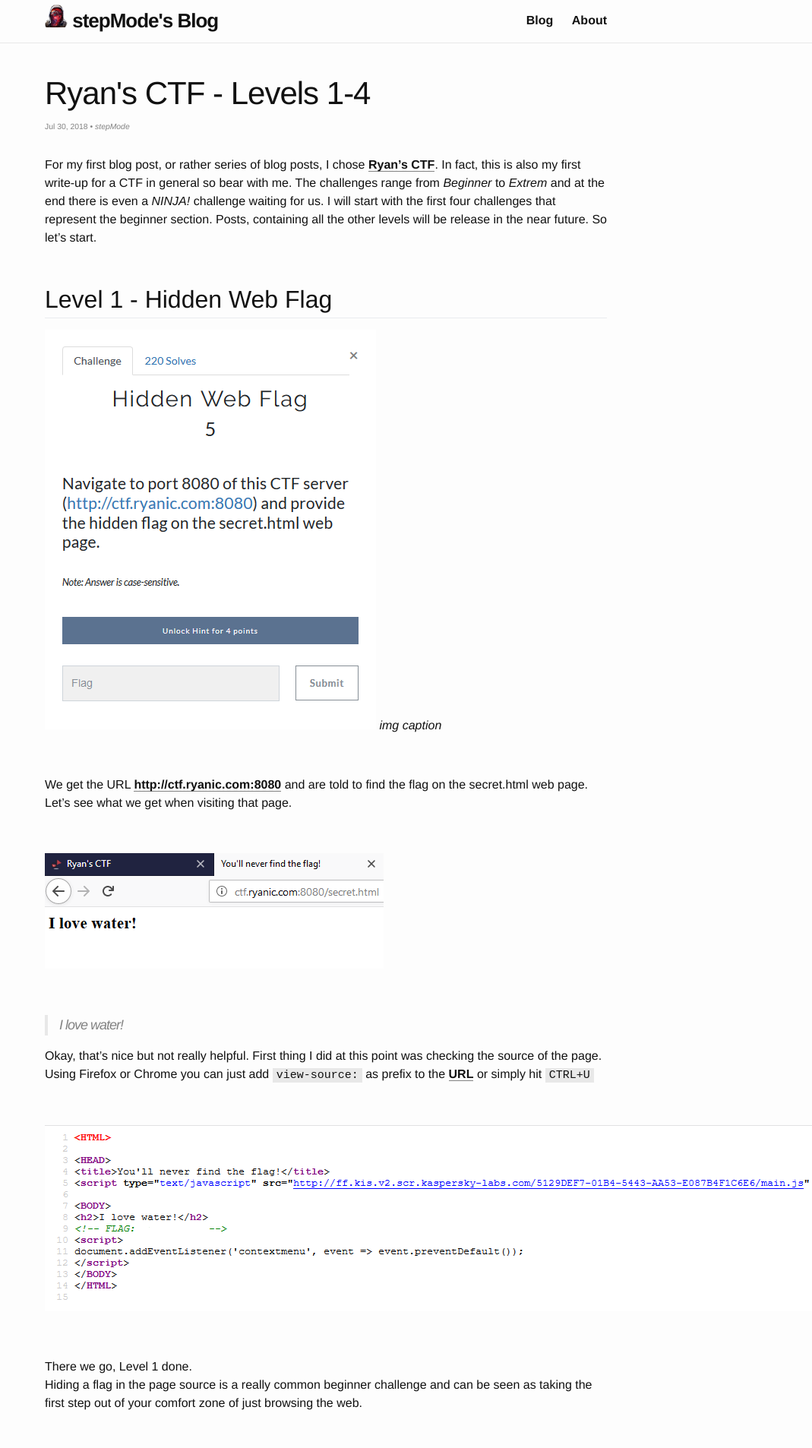
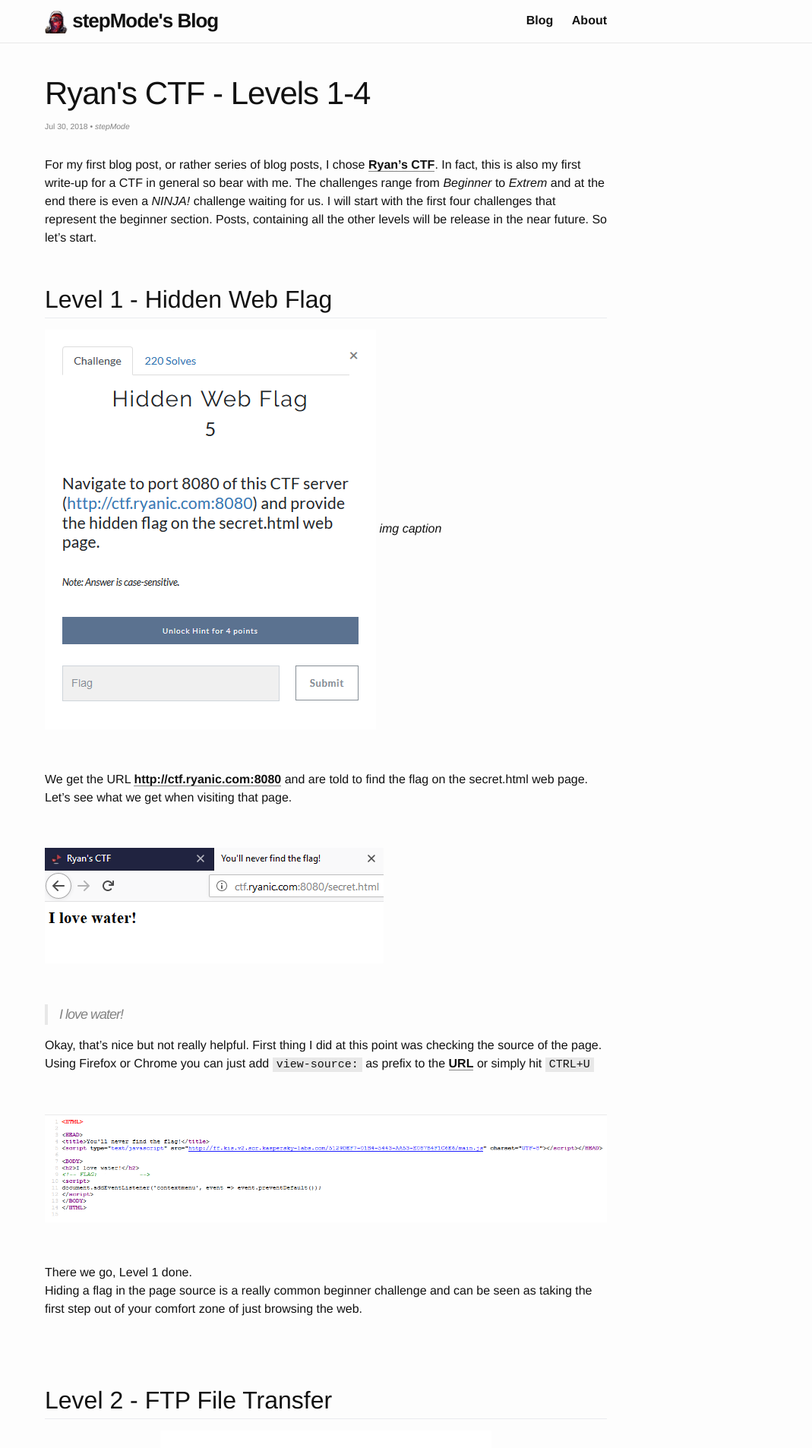
Before and after one commit to stepMode/stepmode.github.io, a Jekyll site: the page built from _posts/2018-07-30-ryans-ctf-levels-1-to-4.md, in a window 1280 px wide. Shown: the top 1906 px of the page at 76% size, without its empty margins (211-1280 px from the left). Built offline with Jekyll 4.4.1, drawn with Linux system fonts in a browser that asks for light colours.

Commit message:
img tag is back online

```diff
--- a/_sass/minimaless/_base.scss
+++ b/_sass/minimaless/_base.scss
@@ -72,19 +72,20 @@ pre {
 /**
  * Images
  */
-/**img {
+img {
   max-width: 100%;
+  height: auto;
   vertical-align: middle;
-}*/
+}
 
 
 
 /**
  * Figures
  */
-/**figure > img {
+figure > img {
   display: block;
-}*/
+}
 
 figcaption {
   font-size: $small-font-size;
--- a/_sass/minimaless/_image.scss
+++ b/_sass/minimaless/_image.scss
@@ -1,8 +1,5 @@
 .image-wrapper {
-    max-width: 50%;
     text-align: center;
-    vertical-align: middle;
-    display: block;
 
     .image-caption {
         color: $grey-color;
```
